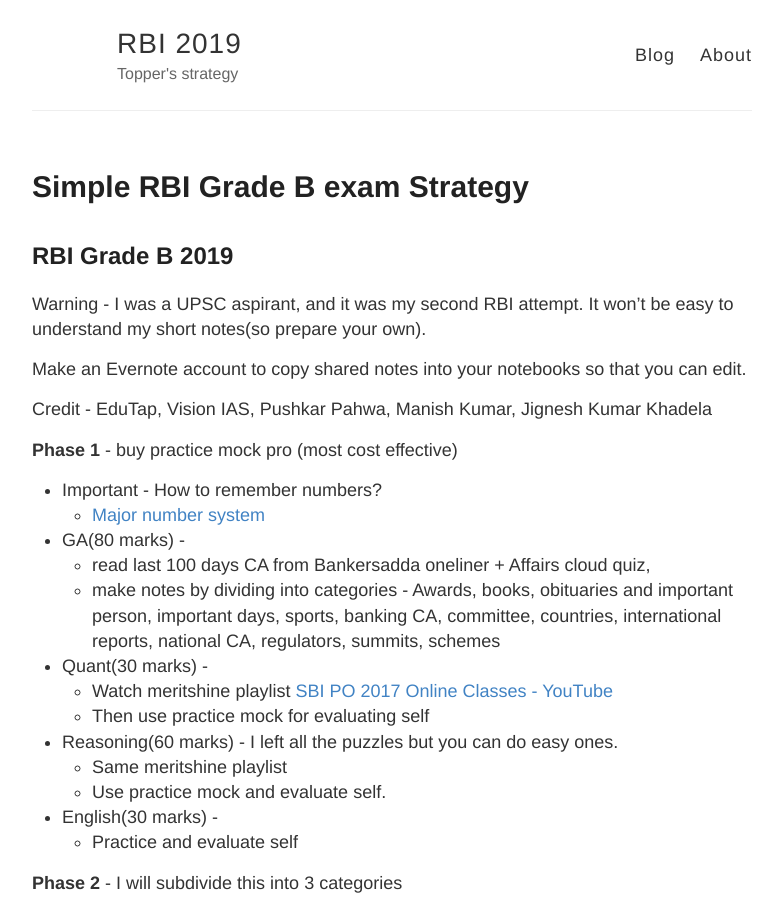
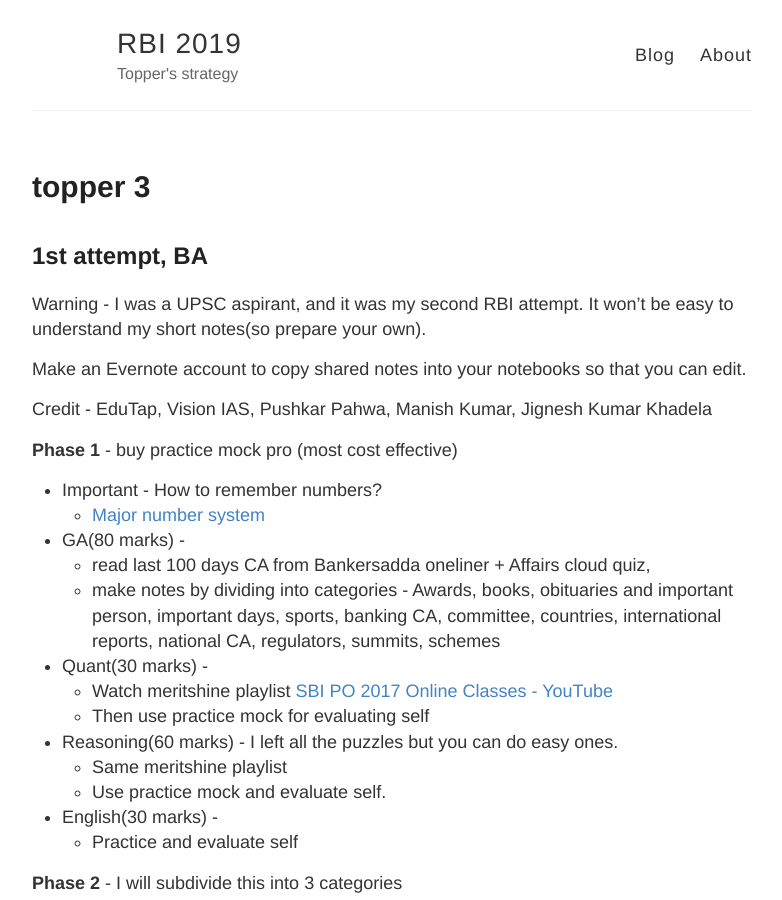
Before and after one commit to anilmodi2011/Blog, a Jekyll site: the page built from _posts/2020-10-24-hello3.md, in a window 1280 px wide and 900 px high. Shown: the whole window, without its empty margins (248-1030 px from the left). Built offline with Jekyll 4.4.1, drawn with Linux system fonts in a browser that asks for light colours.

Commit message:
Update 2020-10-24-hello3.md

```diff
--- a/_posts/2020-10-24-hello3.md
+++ b/_posts/2020-10-24-hello3.md
@@ -1,8 +1,8 @@
 ---
 layout: post
-title: Simple RBI Grade B exam Strategy
+title: topper 3
 ---
-## RBI Grade B 2019
+## 1st attempt, BA
 
 Warning -  I was a UPSC aspirant, and it was my second RBI attempt. It won't be easy to understand my short notes(so prepare your own).
 
```
